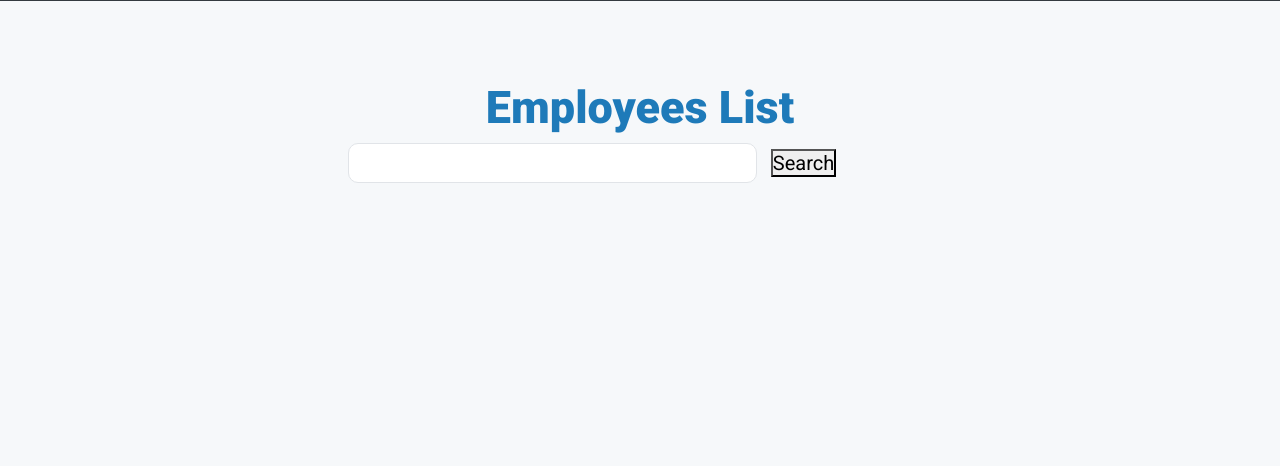
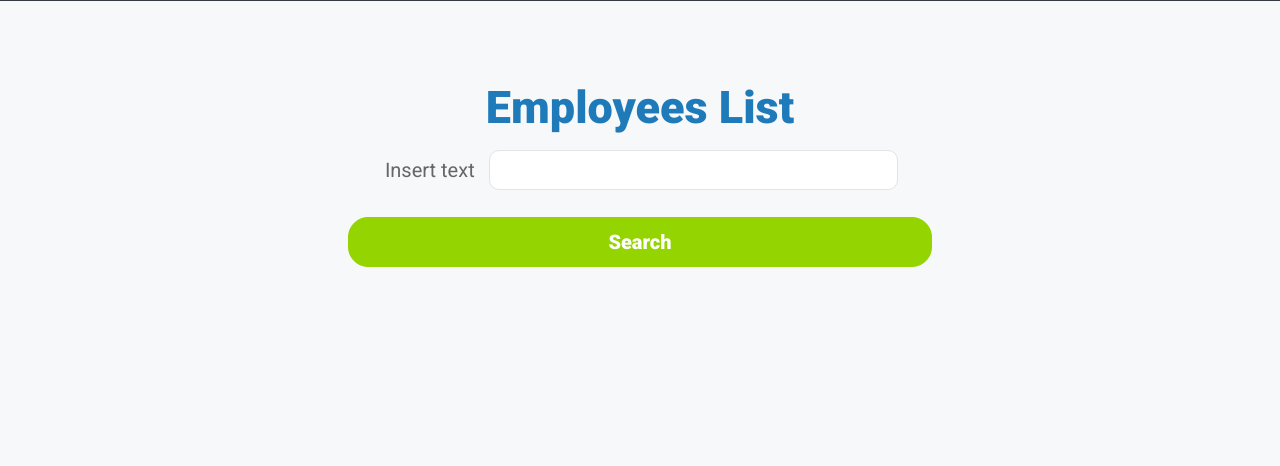
Before and after one commit to mafda/django_employees, a Django app: page /search/ in a window 1280 px wide. Shown: the part 59-525 px from the top of the page. Run offline with Django 3.2, Linux system fonts and the light colour scheme; some libraries are stand-ins or nearby versions.

Commit message:
update form label

```diff
--- a/frontend/employees/forms.py
+++ b/frontend/employees/forms.py
@@ -3,7 +3,7 @@ from .models import Employees
 
 
 class SearchForm(forms.Form):
-    search_text = forms.CharField(label="", max_length=100)
+    search_text = forms.CharField(label="Insert text", max_length=100)
 
 
 class EmployeesForm(forms.ModelForm):
--- a/frontend/employees/templates/employees/search.html
+++ b/frontend/employees/templates/employees/search.html
@@ -6,8 +6,12 @@
   <h1>Employees List</h1>
   <div class="container">
     <form id="search-form">
-      {{ form }}
-      <button id="button" class="btn_search">Search</button>
+      {% csrf_token %}
+      {% for field in form %}
+      <label class="labels">{{ field.label }}</label>
+      {{ field }}
+      {% endfor %}
+      <input type="submit" class="btn" value="Search" />
     </form>
   </div>
 </div>
```
